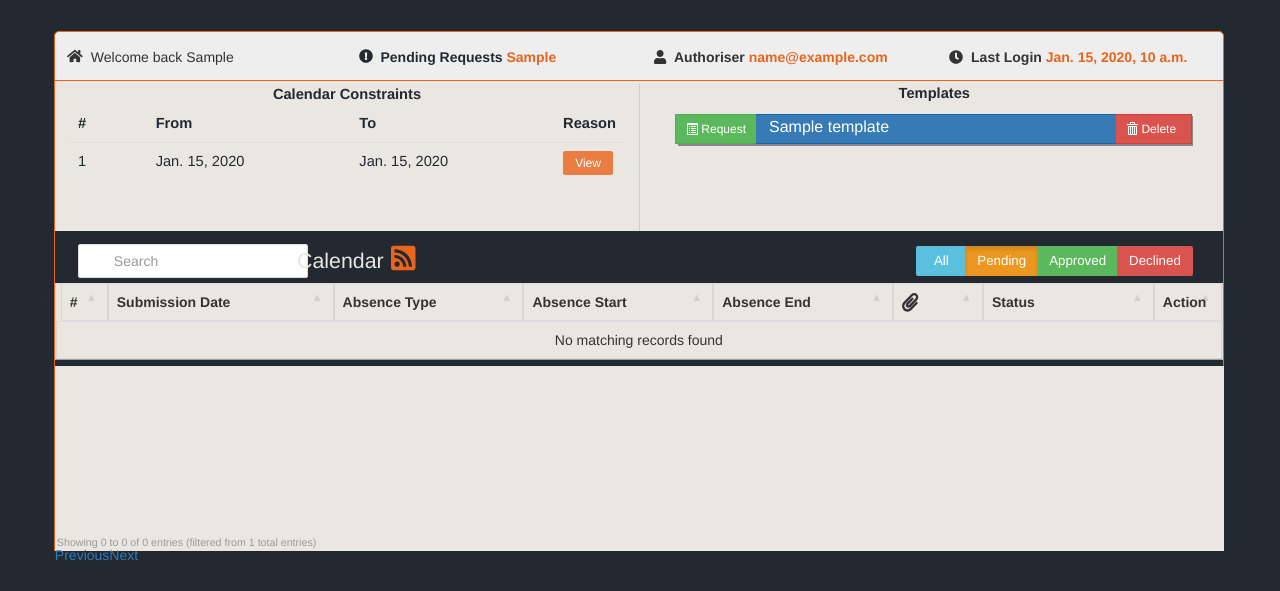
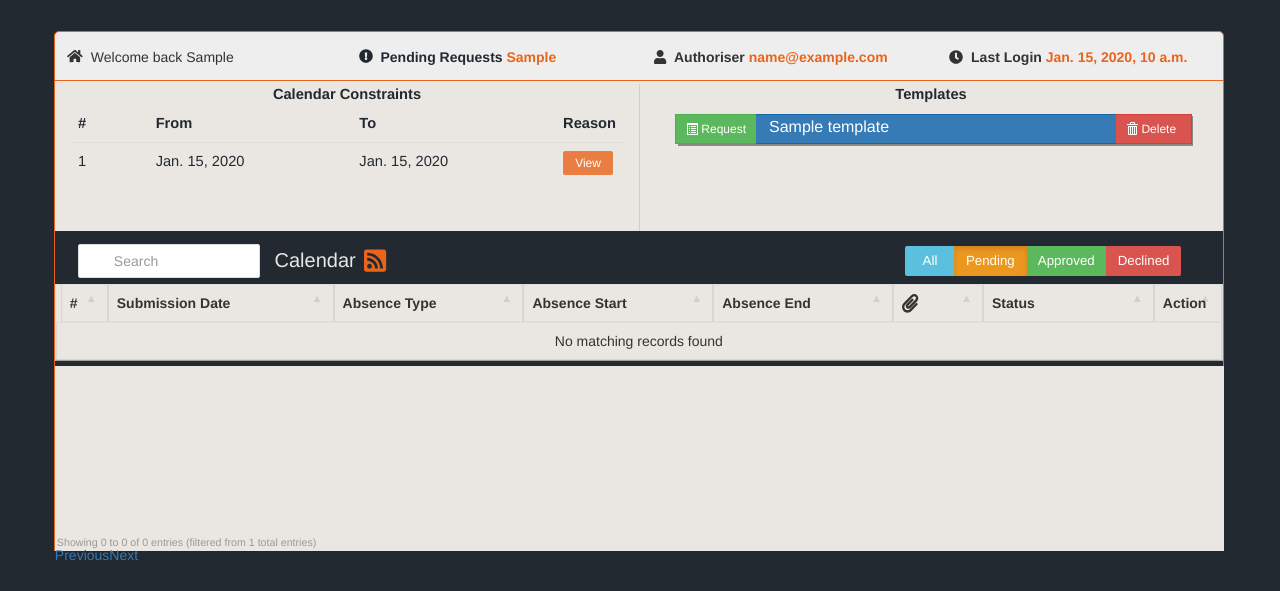
Before and after one commit to zbvc382/Project, a Django app: template home/templates/home.html in a window 1280 px wide. Shown: the part 51-642 px from the top of the page. Run offline with Django 3.2, Linux system fonts and the light colour scheme; a user stored in the database is signed in; tables that the repository leaves empty hold one stand-in row (values such as "Sample post"); the template is opened without the code that fills it: values that come from a table or form of the project are taken from there, most other values are stand-ins (such as "Sample title", 1, 10 or a date in 2020); some libraries are stand-ins or nearby versions.

Commit message:
Calendar feed column uses % instead of pixels to fix display issues on different monitors

```diff
--- a/home/static/css/home.css
+++ b/home/static/css/home.css
@@ -555,28 +555,26 @@
     font-size: 10.5pt;
 }
 
-#template-header-text {
-    position: fixed;
-    top: 134px;
-    right: 310px;
-}
-
-#calendar-text {
-    position: absolute;
-    right: 350px;
-    font-size: 16pt;
-    color: #EAE7E2;
-    border: none;
+.fa-rss-square {
+    font-size: 19pt;
 }
 
 #calendar-button {
-    position: absolute;
     height: 31px;
-    width: 40px;
+    width: 30px;
     right: 310px;
     background: #222931;
     border: none;
     top: -3.5px;
+}
+
+#cal-feed-button-col {
+   margin-left: -1%;
+}
+
+#calendar-text {
+    font-size: 15pt;
+    color: #EAE7E2;
 }
 
 .fa-rss-square {
--- a/home/templates/home.html
+++ b/home/templates/home.html
@@ -67,9 +67,6 @@
                 </tbody>
             </table>
         </div>
-        {% if not calendar_objects %}
-        <div id="no-restrictions">No constraints found.</div>
-        {% endif %}
         <div class="col-xs-6 col-md-6"><span id="template-header-text"><b>Templates</b></span></div>
         <div id="appl-divider">&nbsp;</div>
         <div class="right-side">
@@ -96,7 +93,7 @@
     <div class="table-title">
         <div class="row">
         {% if user.is_requester %}
-            <div class="col-sm-5">
+            <div class="col-sm-2">
             {% elif user.is_authoriser %}
                 <div class="col-sm-6">
                     {% endif %}
@@ -106,16 +103,16 @@
                 </div>
             </div>
         {% if user.is_requester %}
-            <div class="col-sm-2">
-                <p id="calendar-text">Calendar</p>
-                <button id="calendar-button">
-                    <a href="{% url 'home:feed' %}" data-toggle="tooltip" data-placement="right"
-                       title="Export absences to external calendars"><i class="fas fa-rss-square fa-2x"></i></a>
-                </button>
+            <div id="calendar-text" class="col-sm-1">Calendar</div>
+            <div class="col-sm-1" id="cal-feed-button-col">
+            <button id="calendar-button">
+                <a href="{% url 'home:feed' %}" data-toggle="tooltip" data-placement="right"
+                   title="Export absences to external calendars"><i class="fas fa-rss-square fa-2x"></i></a>
+            </button>
             </div>
             {% endif %}
         {% if user.is_requester %}
-            <div class="col-sm-5">
+            <div class="col-sm-8">
             {% elif user.is_authoriser %}
                 <div class="col-sm-6">
                     {% endif %}
```
